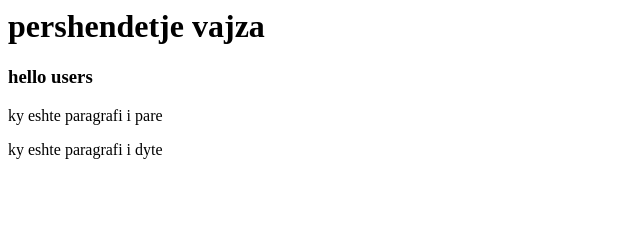
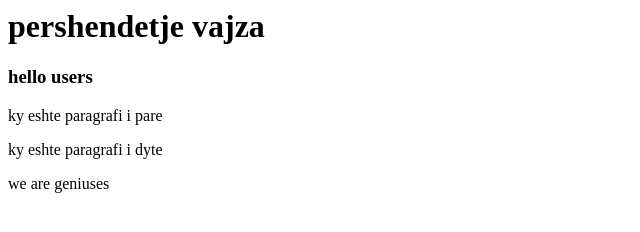
Before and after one commit to dianahajdini/lipjani, a plain HTML site: page index.html in a window 1280 px wide. Shown: the whole page, without its empty margins (0-640 px from the left). Drawn offline with Linux system fonts and the light colour scheme.

Commit message:
we are geniuses
diana luiza dea

```diff
--- a/index.html
+++ b/index.html
@@ -7,5 +7,6 @@
 <h3> hello users </h3>
 <p>ky eshte paragrafi i pare </p>
 <p> ky eshte paragrafi i dyte</p>
+<p> we are geniuses </p>
 </body>
 </html>
```
